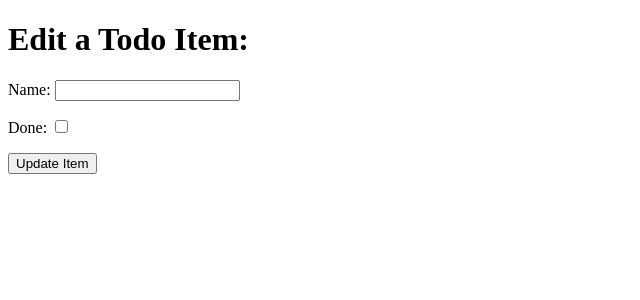
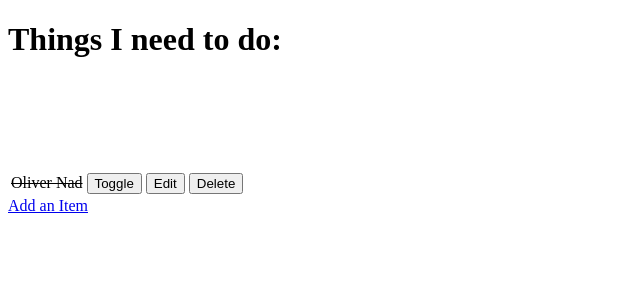
Before and after one commit to onadj/hello-django, a Django app: template todo/templates/todo/edit_item.html in a window 1280 px wide. Shown: the top 300 px of the page, without its empty margins (0-640 px from the left). Run offline with Django 3.2, Linux system fonts and the light colour scheme; the template is opened without the code that fills it: values that come from a table or form of the project are taken from there, others are empty; data comes from the database, SQL or seed files in the repository.

Commit message:
adding spaces

```diff
--- a/todo/templates/todo/edit_item.html
+++ b/todo/templates/todo/edit_item.html
@@ -3,22 +3,45 @@
 <head>
     <meta charset="UTF-8">
     <meta name="viewport" content="width=device-width, initial-scale=1.0">
-    <title>Edit Item</title>
+    <meta http-equiv="X-UA-Compatible" content="ie=edge">
+    <title>Todo List</title>
 </head>
 <body>
-<h1>Edit a Todo Item:</h1>
- <form method="POST">
-   {% csrf_token %}
-   {{ form.as_p }}
+    <h1>Things I need to do:</h1>
+    <br>
+    <table>
+        {% for item in items %}
+            <tr>
+                {% if item.done %}
+                    <td><strike>{{ item.name }}</strike></td>
+                {% else %}
+                    <td>{{ item.name }}</td>
+                {% endif %}
+                <td>
+                    <a href="/toggle/{{ item.id }}">
+                        <button>Toggle</button>
+                    </a>
+                </td>
+                <br>
+                <td>
+                    <a href="/edit/{{ item.id }}">
+                        <button>Edit</button>
+                    </a>
+                </td>
+                <br>
+                <td>
+                    <a href="/delete/{{ item.id }}">
+                        <button>Delete</button>
+                    </a>
+                </td>
+                <br>
+            </tr>
+            <br>
+        {% empty %}
 
-    <div>
-    <p>
-         <button type="submit">
-            Update Item
-          </button>
-      </p>
-    </div>
-
- </form>
+            <tr><td>You have nothing to do.</td></tr>
+        {% endfor %}
+    </table>
+    <a href="/add">Add an Item</a>
 </body>
 </html>
```
Also changed, not shown: todo/templates/todo/add_item.html (+5 -6 lines), todo/templates/todo/todo_list.html (+7 -0 lines).
